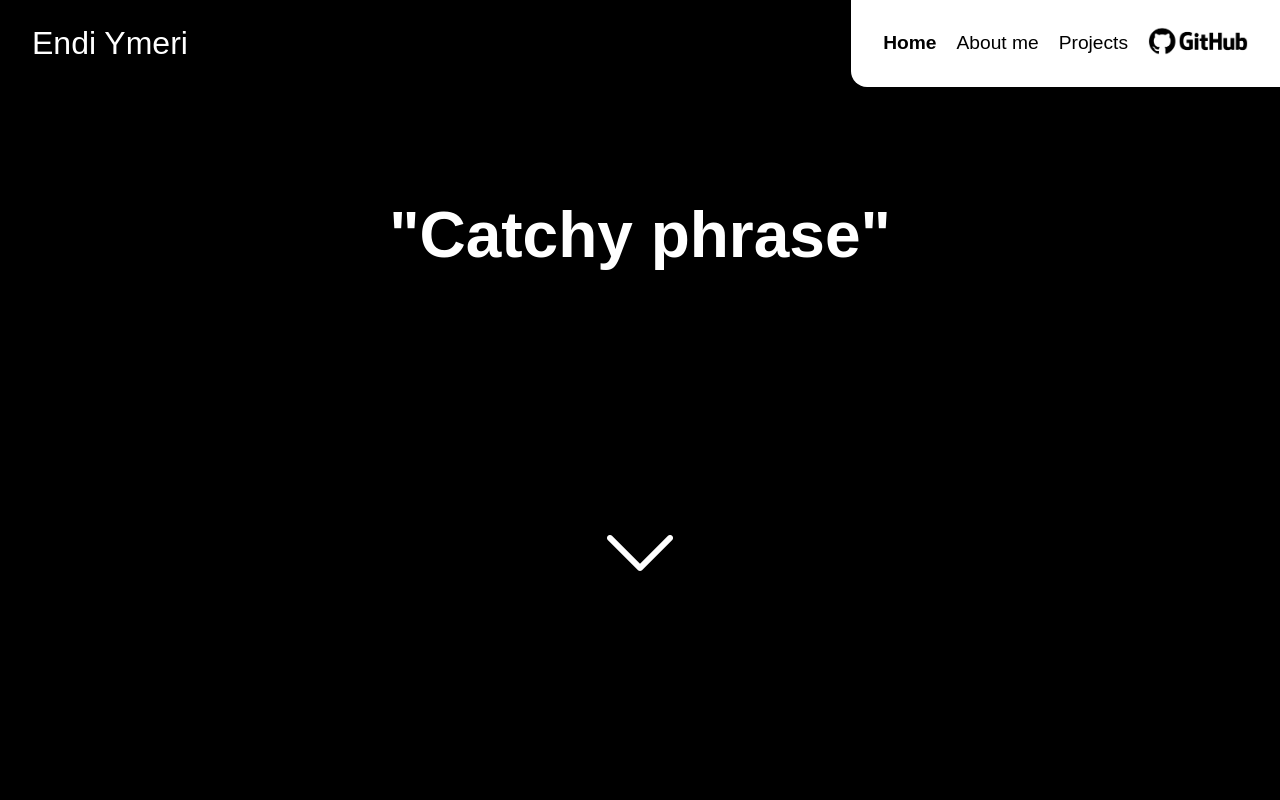
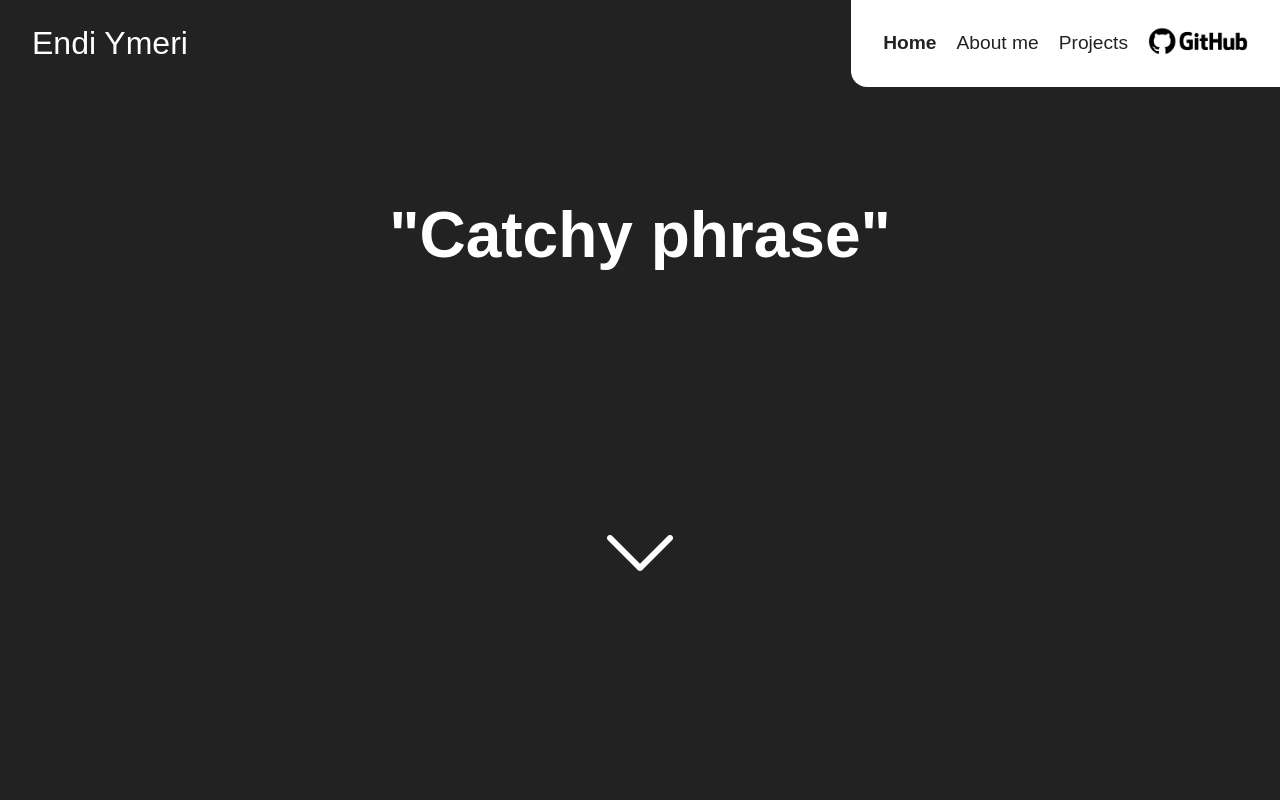
Before and after one commit to EndiYmeri/hoxton-html-my-portfolio, a plain HTML site: page index.html in a window 1280 px wide. Shown: the top 800 px of the page. Drawn offline with Linux system fonts and the light colour scheme; a web font is replaced by a local one.

Commit message:
black to dark grey

```diff
--- a/style.css
+++ b/style.css
@@ -11,7 +11,7 @@ html{
 body{
     display: grid;
     grid-template-rows: auto 1fr auto;
-    background-color: #000;
+    background-color: #222;
     color: #fff;
     font-family: 'Zen Kurenaido', sans-serif;
 }
@@ -31,7 +31,7 @@ header{
 .logo{
     padding: 0.8rem 2rem;
     font-size: 2rem;
-    background-color: #000;
+    background-color: #222;
 }
 .logo a{
     text-decoration: none;
@@ -39,7 +39,7 @@ header{
 }
 header nav{
     background-color: #fff;
-    color: #000;
+    color: #222;
     border-bottom-left-radius: 1rem;
 }
 nav ul{
@@ -55,7 +55,7 @@ list-style-type: none;
 }
 li a{
     text-decoration: none;
-    color: #000;
+    color: #222;
     font-size: 1.2rem;
 }
 
```
